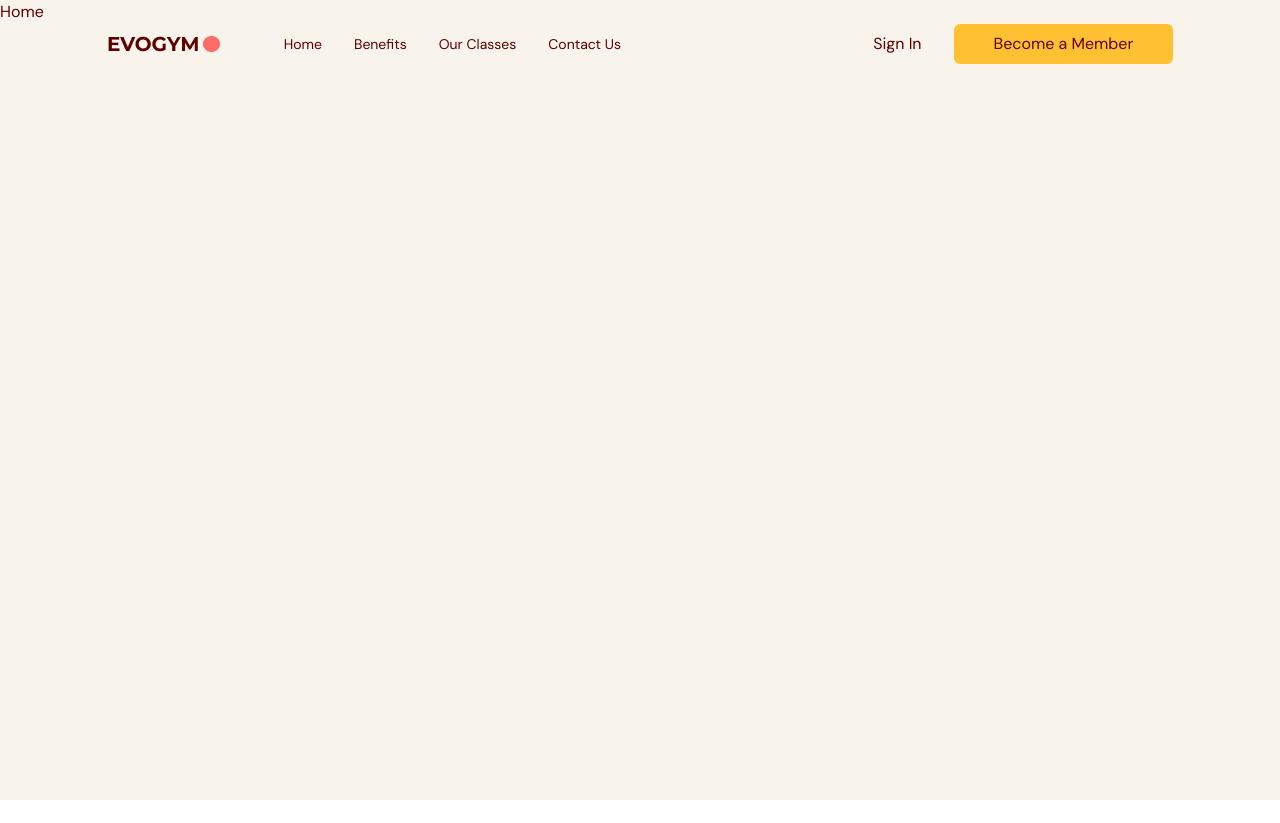
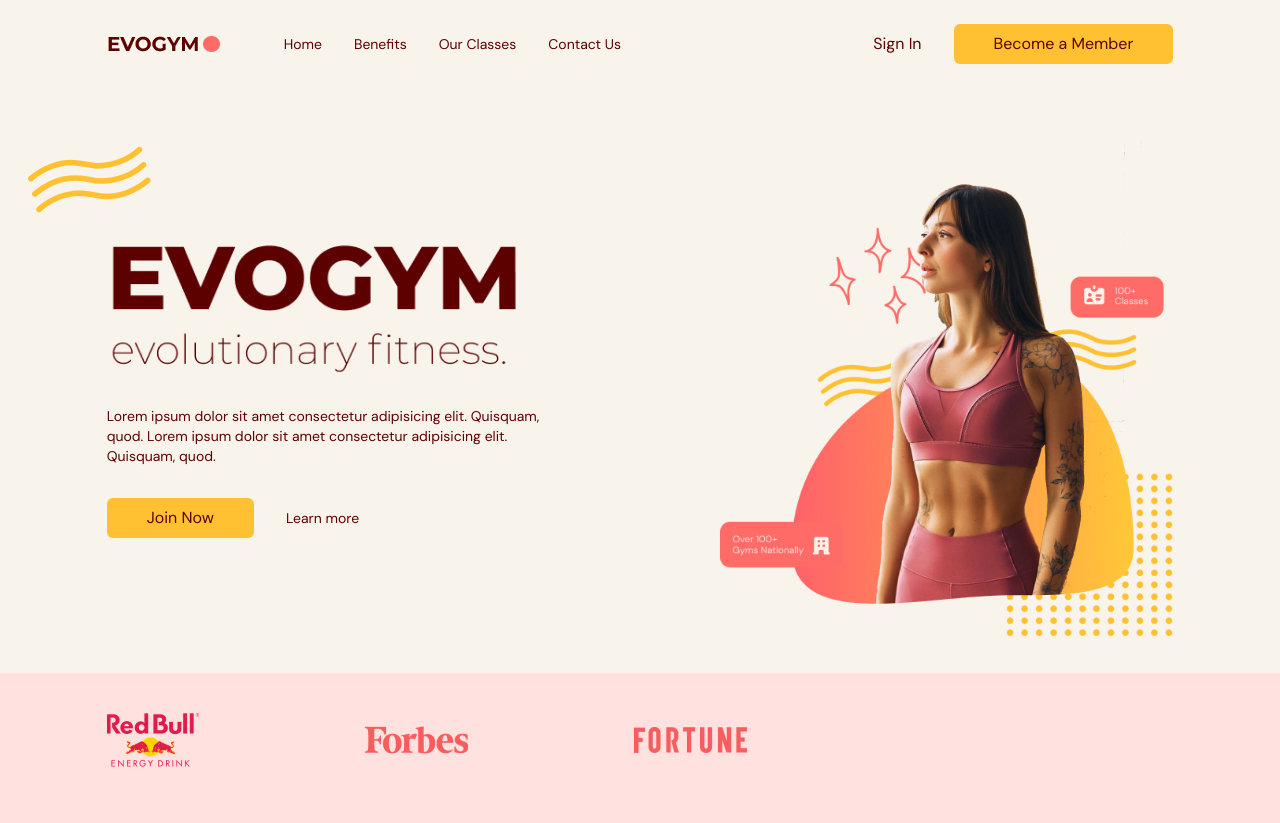
Before and after one commit to AhmadBahr/EVOGYM, a React (Vite) app: page / in a window 1280 px wide. Before the commit the page ends 800 px from the top, so only its background shows below. Built offline with nearby package versions, Linux system fonts and the light colour scheme.

Commit message:
finished home design

```diff
--- a/src/scenes/Home/Index.tsx
+++ b/src/scenes/Home/Index.tsx
@@ -1,13 +1,77 @@
-import React from 'react'
+import { SelectedPage } from "../../shared/types";
+import useMediaQuery from "../../hooks/useMediaQuery";
+import ActionButton from "../../shared/ActionButton";
+import HomePageText from "../../assets/HomePageText.png";
+import HomePageGraphic from "../../assets/HomePageGraphic.png";
+import SponsorRedBull from "../../assets/SponsorRedBull.png";
+import SponsorForbes from "../../assets/SponsorForbes.png";
+import SponsorFortune from "../../assets/SponsorFortune.png";
+import { motion } from "framer-motion";
 
 type Props = {
-    setSelectedPage: (value: string) => void
-}
+    setSelectedPage: (value: SelectedPage) => void;
+};
 
-const Home = ({setSelectedPage}: Props) => {
-  return (
-    <div>Home</div>
-  )
-}
+const Home = ({ setSelectedPage }: Props) => {
+    const isAboveMediumScreens = useMediaQuery("(min-width: 1060px)");
 
-export default Home
+    return (
+        <section id="home" className="gap-16 bg-gray-20 py-10 md:h-full md:pb-0">
+            {/* IMAGE AND MAIN HEADER */}
+            <div className="md:flex mx-auto w-5/6 items-center justify-center md:h-5/6">
+                {/* MAIN HEADER */}
+                <div className="z-10 mt-32 md:basis-3/5">
+                    {/* HEADINGS */}
+                    <motion.div
+                        className="md:-mt-20"
+                        initial="hidden"
+                        whileInView="visible"
+                        viewport={{ once: true, amount: 0.5 }}
+                    >
+                        <div className="relative">
+                            <div className="before:absolute before:-top-20 before:-left-20 before:z-[-1] before:content-abstractwaves">
+                                <img src={HomePageText} alt="home-page-text" />
+                            </div>
+                        </div>
+                    </motion.div>
+
+                    <p className="mt-8 text-sm">
+                        Lorem ipsum dolor sit amet consectetur adipisicing elit.
+                        Quisquam, quod. Lorem ipsum dolor sit amet consectetur
+                        adipisicing elit. Quisquam, quod.
+                    </p>
+
+                    {/* CALL TO ACTIONS */}
+                    <div className="mt-8 flex items-center gap-8">
+                        <ActionButton setSelectedPage={setSelectedPage}>
+                            Join Now
+                        </ActionButton>
+                        <a href="#contactus">
+                            <p className="text-sm">Learn more</p>
+                        </a>
+                    </div>
+                </div>
+
+                {/* IMAGE */}
+                <div className="flex basis-3/5 justify-center md:z-10 md:ml-40 md:mt-16 md:justify-end">
+                    <img src={HomePageGraphic} alt="home-page-graphic" />
+                </div>
+            </div>
+
+            {/* SPONSORS */}
+            {isAboveMediumScreens && (
+                <div className="h-[150px] w-full bg-primary-100 py-10">
+                    <div className="mx-auto w-5/6">
+                        <div className="flex w-3/5 items-center justify-between gap-8">
+                            <img src={SponsorRedBull} alt="redbull-sponsor" />
+                            <img src={SponsorForbes} alt="forbes-sponsor" />
+                            <img src={SponsorFortune} alt="fortune-sponsor" />
+                        </div>
+                    </div>
+                </div>
+            )}
+        </section>
+    );
+};
+
+export default Home;
```
